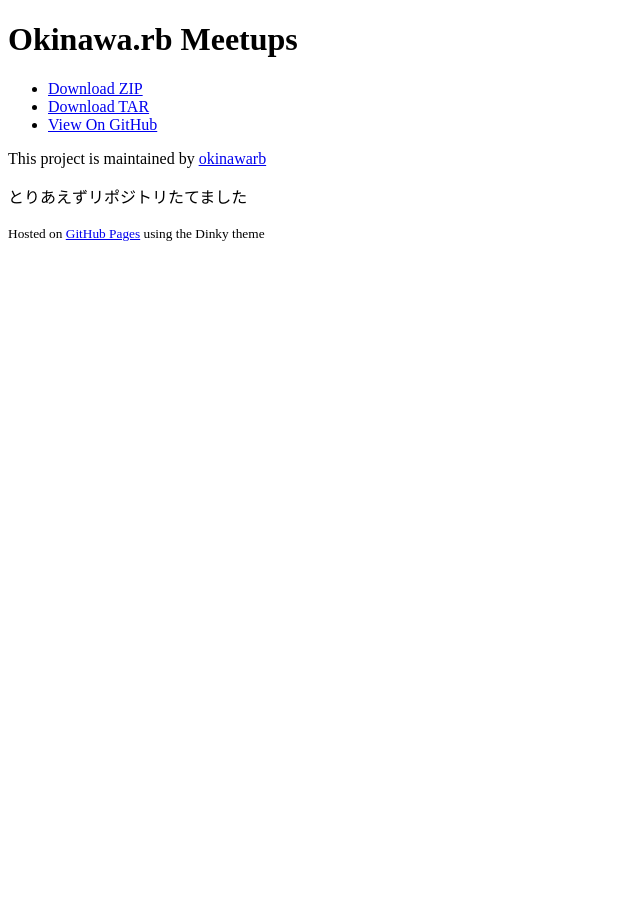
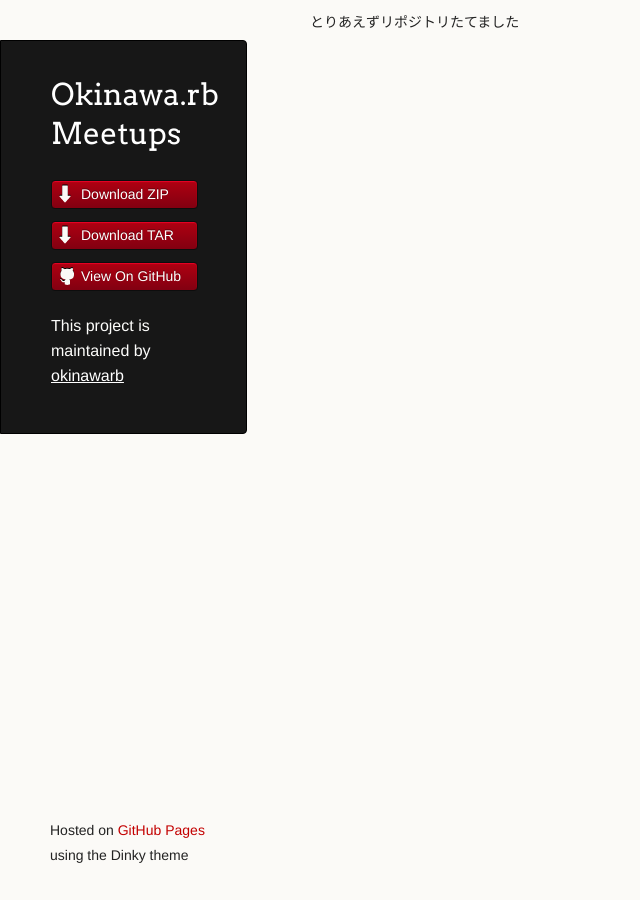
Before and after one commit to okinawarb/meetups, a Jekyll site: the page built from _posts/2014-04-30-hi-hiroshima.markdown, in a window 1280 px wide. Shown: the whole page, without its empty margins (0-640 px from the left). Built offline with Jekyll 4.4.1, drawn with Linux system fonts in a browser that asks for light colours.

Commit message:
Fix site links

```diff
--- a/_layouts/default.html
+++ b/_layouts/default.html
@@ -5,9 +5,9 @@
     <meta http-equiv="X-UA-Compatible" content="chrome=1">
     <title>Okinawa.rb Meetups by okinawarb</title>
 
-    <link rel="stylesheet" href="stylesheets/styles.css">
-    <link rel="stylesheet" href="stylesheets/pygment_trac.css">
-    <script src="javascripts/scale.fix.js"></script>
+    <link rel="stylesheet" href="{{ site.baseurl }}/stylesheets/styles.css">
+    <link rel="stylesheet" href="{{ site.baseurl }}/stylesheets/pygment_trac.css">
+    <script src="{{ site.baseurl }}/javascripts/scale.fix.js"></script>
     <meta name="viewport" content="width=device-width, initial-scale=1, user-scalable=no">
     <!--[if lt IE 9]>
     <script src="//html5shiv.googlecode.com/svn/trunk/html5.js"></script>
--- a/index.html
+++ b/index.html
@@ -14,6 +14,6 @@ $ cd meetups
 <!-- fixme -->
 <ul>
 {% for post in site.posts %}
-  <li>{{ post.date | date_to_string }} - <a href="{{ post.url }}">{{ post.title }}</a></li>
+  <li>{{ post.date | date_to_string }} - <a href="{{ site.baseurl }}{{ post.url }}">{{ post.title }}</a></li>
 {% endfor %}
 </ul>
```
